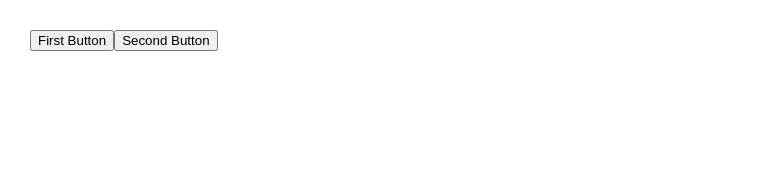
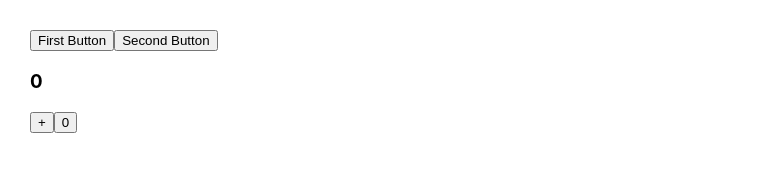
Before and after one commit to AlekseiBestuzhev/micro-tasks, a React (Create React App) app: page / in a window 1280 px wide. Shown: the part 312-484 px from the top of the page, without its empty margins (0-767 px from the left). Built offline with nearby package versions, Linux system fonts and the light colour scheme.

Commit message:
feat: task_02 create counter with use state

```diff
--- /dev/null
+++ b/src/components/Counter.tsx
@@ -0,0 +1,18 @@
+import React, { useState } from 'react';
+
+export const Counter = () => {
+	let [counter, setCounter] = useState(0);
+	const setHendler = () => {
+		setCounter(++counter)
+	};
+	const resetHendler = () => {
+		setCounter(0)
+	};
+	return (
+		<div>
+			<h3>{counter}</h3>
+			<button onClick={setHendler}>+</button>
+			<button onClick={resetHendler}>0</button>
+		</div>
+	)
+}
--- a/src/tasks/task_02_button/TaskButton.tsx
+++ b/src/tasks/task_02_button/TaskButton.tsx
@@ -1,6 +1,7 @@
 import React from 'react';
 import { ButtonFir } from '../../components/ButtonFir';
 import '../../App.css';
+import { Counter } from '../../components/Counter';
 
 export const TaskButton = () => {
 	const funcHend1 = (nth: string) => {
@@ -14,6 +15,7 @@
 			<h2 className='task'>Task 02. Button</h2>
 			<ButtonFir name='First Button' callBack={() => funcHend1('First')} />
 			<ButtonFir name='Second Button' callBack={() => funcHend2('Second')} />
+			<Counter />
 		</div>
 	);
 }
```
